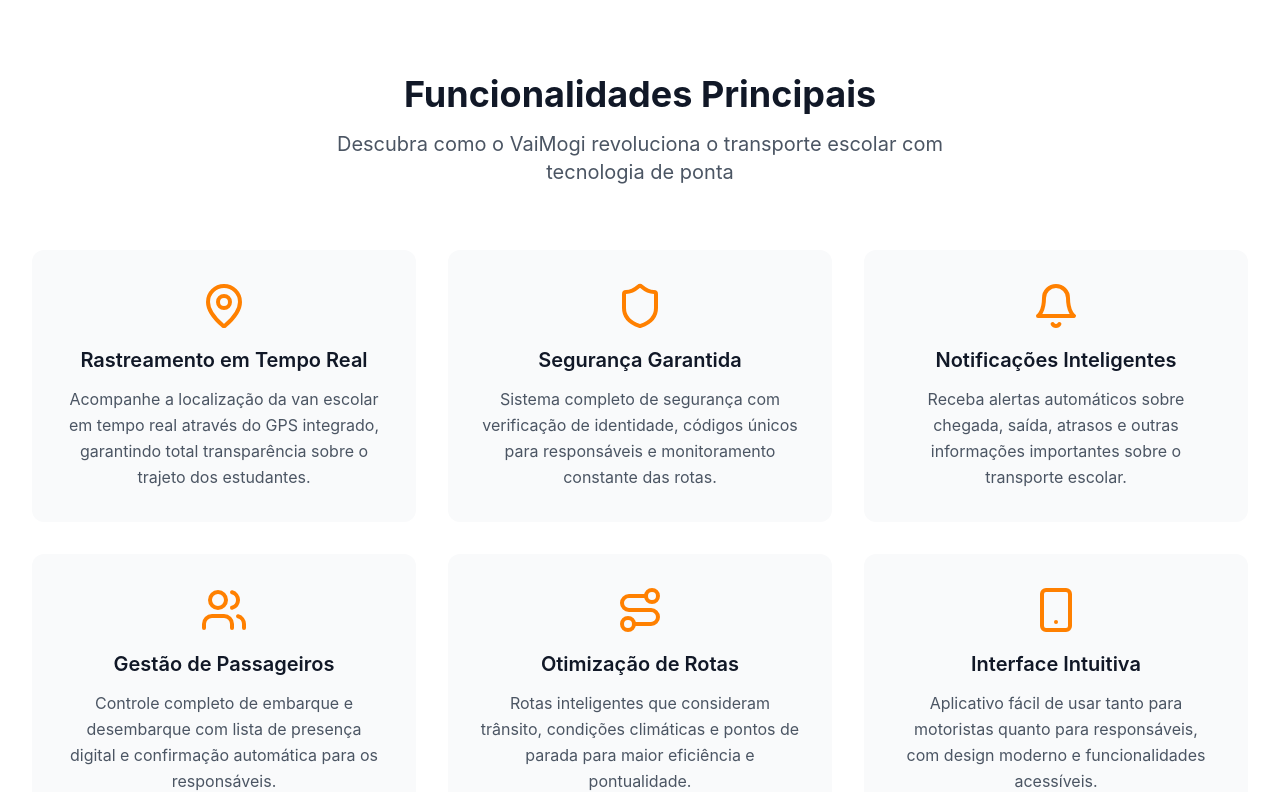
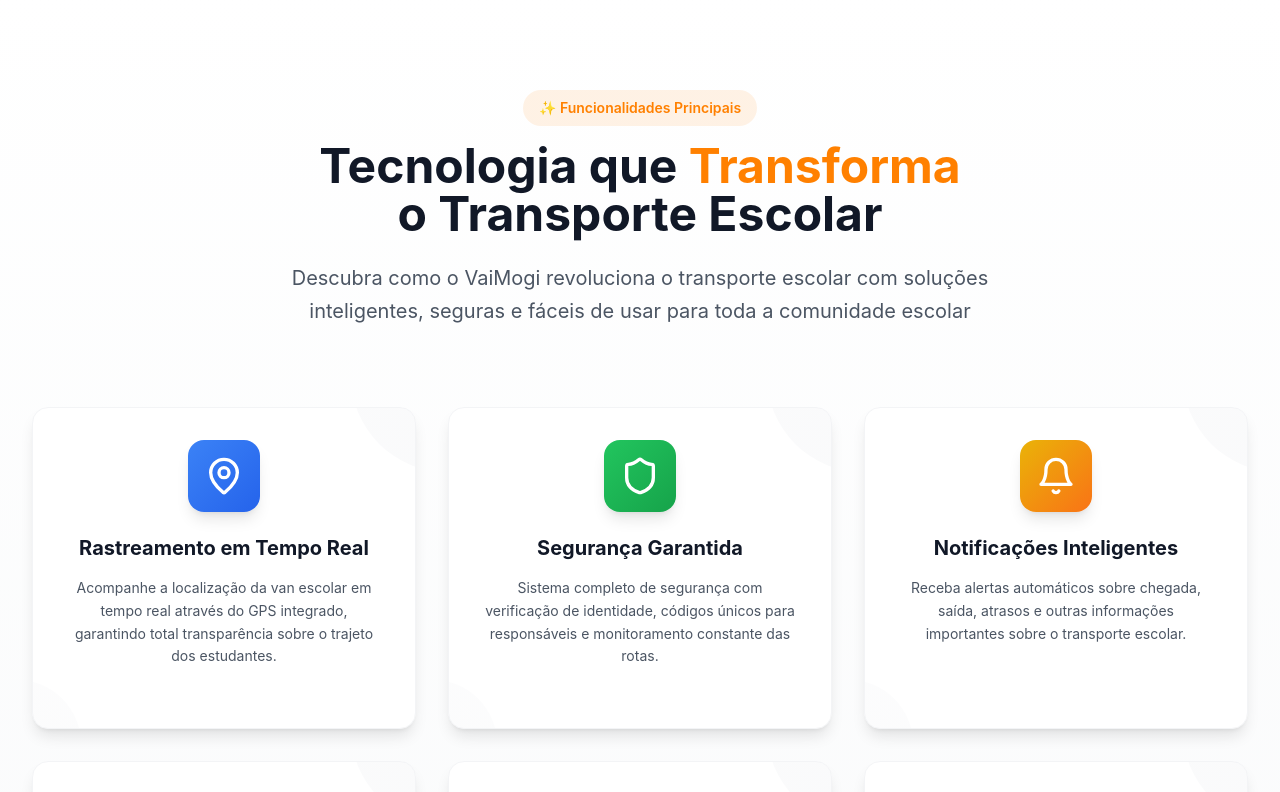
Before and after one commit to DayanRocha/VaiMogi-Transporte-Escolar-Inteligente, a React (Vite) app: page / in a window 1280 px wide. Shown: the part 740-1532 px from the top of the page. Built offline with nearby package versions, Linux system fonts and the light colour scheme; a web font is replaced by a local one.

Commit message:
atualizado dos ccards da lang page , deixando visualmente mais bonitos

```diff
--- a/src/components/LandingPage.tsx
+++ b/src/components/LandingPage.tsx
@@ -31,34 +31,40 @@ export const LandingPage = () => {
 
   const features = [
     {
-      icon: <MapPin className="w-12 h-12 text-primary" />,
+      icon: <MapPin className="w-10 h-10" />,
       title: "Rastreamento em Tempo Real",
-      description: "Acompanhe a localização da van escolar em tempo real através do GPS integrado, garantindo total transparência sobre o trajeto dos estudantes."
+      description: "Acompanhe a localização da van escolar em tempo real através do GPS integrado, garantindo total transparência sobre o trajeto dos estudantes.",
+      gradient: "from-blue-500 to-blue-600"
     },
     {
-      icon: <Shield className="w-12 h-12 text-primary" />,
+      icon: <Shield className="w-10 h-10" />,
       title: "Segurança Garantida",
-      description: "Sistema completo de segurança com verificação de identidade, códigos únicos para responsáveis e monitoramento constante das rotas."
+      description: "Sistema completo de segurança com verificação de identidade, códigos únicos para responsáveis e monitoramento constante das rotas.",
+      gradient: "from-green-500 to-green-600"
     },
     {
-      icon: <Bell className="w-12 h-12 text-primary" />,
+      icon: <Bell className="w-10 h-10" />,
       title: "Notificações Inteligentes",
-      description: "Receba alertas automáticos sobre chegada, saída, atrasos e outras informações importantes sobre o transporte escolar."
+      description: "Receba alertas automáticos sobre chegada, saída, atrasos e outras informações importantes sobre o transporte escolar.",
+      gradient: "from-yellow-500 to-orange-500"
     },
     {
-      icon: <Users className="w-12 h-12 text-primary" />,
+      icon: <Users className="w-10 h-10" />,
       title: "Gestão de Passageiros",
-      description: "Controle completo de embarque e desembarque com lista de presença digital e confirmação automática para os responsáveis."
+      description: "Controle completo de embarque e desembarque com lista de presença digital e confirmação automática para os responsáveis.",
+      gradient: "from-purple-500 to-purple-600"
     },
     {
-      icon: <Route className="w-12 h-12 text-primary" />,
+      icon: <Route className="w-10 h-10" />,
       title: "Otimização de Rotas",
-      description: "Rotas inteligentes que consideram trânsito, condições climáticas e pontos de parada para maior eficiência e pontualidade."
+      description: "Rotas inteligentes que consideram trânsito, condições climáticas e pontos de parada para maior eficiência e pontualidade.",
+      gradient: "from-red-500 to-pink-500"
     },
     {
-      icon: <Smartphone className="w-12 h-12 text-primary" />,
+      icon: <Smartphone className="w-10 h-10" />,
       title: "Interface Intuitiva",
-      description: "Aplicativo fácil de usar tanto para motoristas quanto para responsáveis, com design moderno e funcionalidades acessíveis."
+      description: "Aplicativo fácil de usar tanto para motoristas quanto para responsáveis, com design moderno e funcionalidades acessíveis.",
+      gradient: "from-indigo-500 to-indigo-600"
     }
   ];
 
@@ -212,30 +218,63 @@ export const LandingPage = () => {
       </section>
 
       {/* Features Section */}
-      <section className="py-20 bg-white">
+      <section className="py-24 bg-gradient-to-b from-white to-gray-50">
         <div className="max-w-7xl mx-auto px-4 sm:px-6 lg:px-8">
-          <div className="text-center mb-16">
-            <h2 className="text-3xl md:text-4xl font-bold text-gray-900 mb-4">
-              Funcionalidades Principais
+          <div className="text-center mb-20">
+            <div className="inline-flex items-center px-4 py-2 bg-primary/10 rounded-full text-primary font-semibold text-sm mb-4">
+              ✨ Funcionalidades Principais
+            </div>
+            <h2 className="text-4xl md:text-5xl font-bold text-gray-900 mb-6 leading-tight">
+              Tecnologia que <span className="text-primary">Transforma</span>
+              <br />o Transporte Escolar
             </h2>
-            <p className="text-xl text-gray-600 max-w-2xl mx-auto">
-              Descubra como o VaiMogi revoluciona o transporte escolar com tecnologia de ponta
+            <p className="text-xl text-gray-600 max-w-3xl mx-auto leading-relaxed">
+              Descubra como o VaiMogi revoluciona o transporte escolar com soluções inteligentes,
+              seguras e fáceis de usar para toda a comunidade escolar
             </p>
           </div>
 
           <div className="grid grid-cols-1 md:grid-cols-2 lg:grid-cols-3 gap-8">
             {features.map((feature, index) => (
-              <div key={index} className="bg-gray-50 rounded-xl p-8 hover:shadow-lg transition-shadow duration-300">
-                <div className="flex flex-col items-center text-center">
-                  <div className="mb-4">
-                    {feature.icon}
+              <div
+                key={index}
+                className="group relative bg-white rounded-2xl p-8 shadow-lg hover:shadow-2xl transition-all duration-500 transform hover:-translate-y-3 border border-gray-100 overflow-hidden backdrop-blur-sm"
+              >
+                {/* Background gradient overlay */}
+                <div className="absolute inset-0 bg-gradient-to-br from-gray-50/50 to-gray-100/30 opacity-0 group-hover:opacity-100 transition-opacity duration-500"></div>
+
+                {/* Decorative elements */}
+                <div className="absolute top-0 right-0 w-24 h-24 bg-gradient-to-br from-gray-100/40 to-gray-200/20 rounded-bl-full transform translate-x-8 -translate-y-8 group-hover:scale-125 transition-transform duration-700"></div>
+                <div className="absolute bottom-0 left-0 w-16 h-16 bg-gradient-to-tr from-gray-100/30 to-gray-200/10 rounded-tr-full transform -translate-x-4 translate-y-4 group-hover:scale-110 transition-transform duration-500"></div>
+
+                {/* Subtle shine effect */}
+                <div className="absolute inset-0 bg-gradient-to-r from-transparent via-white/10 to-transparent -skew-x-12 transform -translate-x-full group-hover:translate-x-full transition-transform duration-1000 ease-out"></div>
+
+                <div className="relative z-10 flex flex-col items-center text-center">
+                  {/* Icon container with enhanced styling */}
+                  <div className={`mb-6 p-4 bg-gradient-to-br ${feature.gradient} rounded-2xl shadow-lg group-hover:shadow-xl transition-all duration-500 group-hover:scale-110 group-hover:rotate-3 relative`}>
+                    <div className="text-white transition-all duration-300">
+                      {feature.icon}
+                    </div>
+                    {/* Icon glow effect */}
+                    <div className={`absolute inset-0 bg-gradient-to-br ${feature.gradient} rounded-2xl opacity-0 group-hover:opacity-20 blur-xl transition-opacity duration-500`}></div>
                   </div>
-                  <h3 className="text-xl font-semibold text-gray-900 mb-3">
+
+                  {/* Title with enhanced typography */}
+                  <h3 className="text-xl font-bold text-gray-900 mb-4 group-hover:text-gray-800 transition-all duration-300 leading-tight">
                     {feature.title}
                   </h3>
-                  <p className="text-gray-600 leading-relaxed">
+
+                  {/* Description with better spacing */}
+                  <p className="text-gray-600 leading-relaxed group-hover:text-gray-700 transition-colors duration-300 text-sm">
                     {feature.description}
                   </p>
+
+                  {/* Enhanced bottom accent with gradient matching icon */}
+                  <div className={`mt-6 w-16 h-1 bg-gradient-to-r ${feature.gradient} rounded-full opacity-0 group-hover:opacity-100 transition-all duration-500 transform scale-x-0 group-hover:scale-x-100`}></div>
+
+                  {/* Subtle pulse effect on hover */}
+                  <div className="absolute inset-0 rounded-2xl border-2 border-transparent group-hover:border-gray-100/50 transition-all duration-300"></div>
                 </div>
               </div>
             ))}
```
